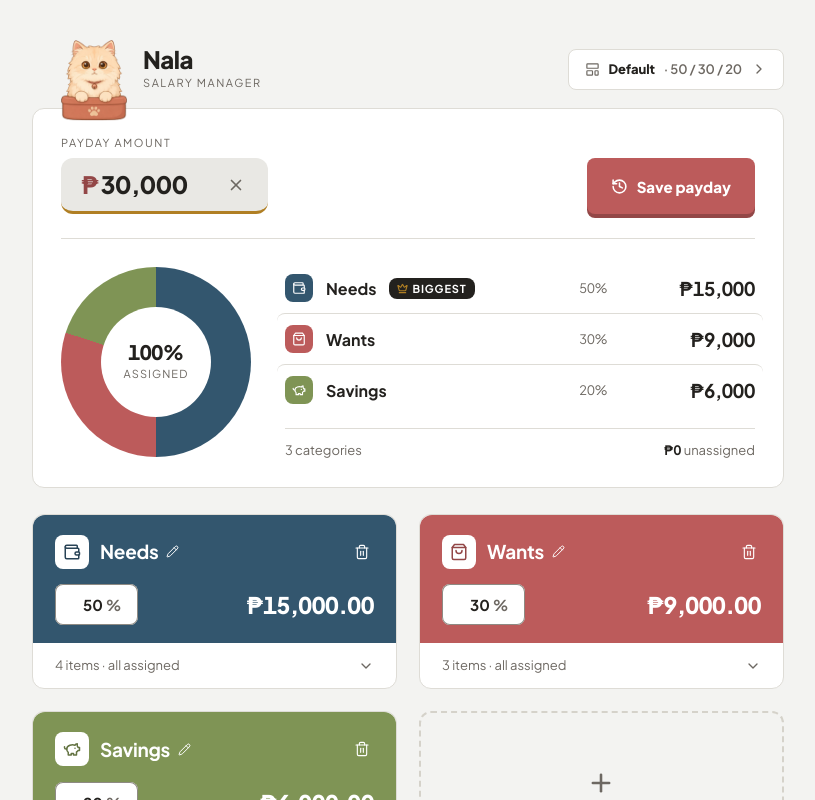
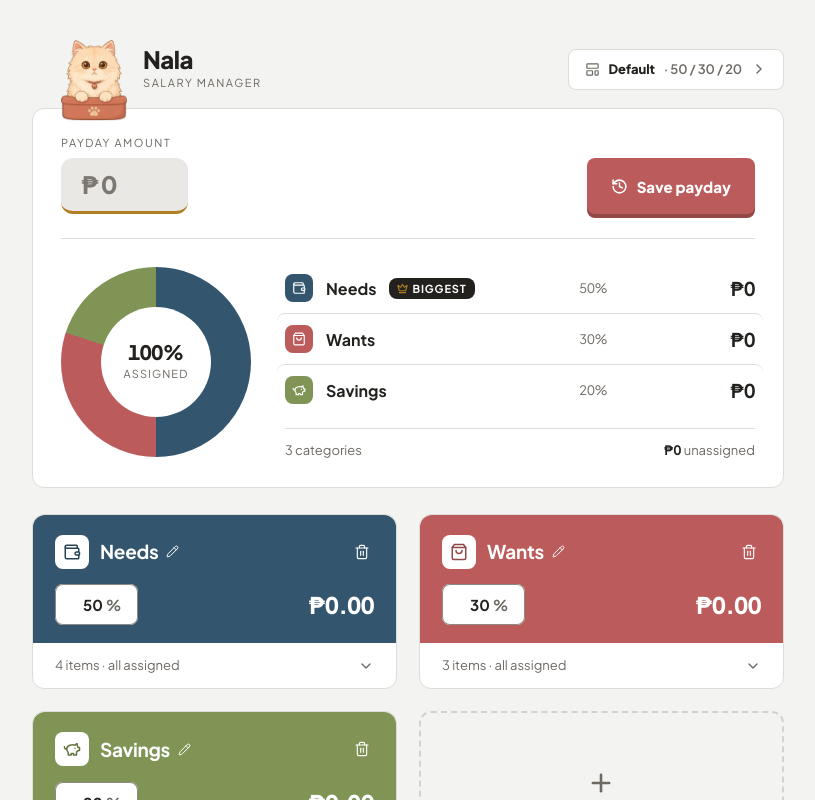
Before and after one commit to jiro1106/salary-manager, a React (Vite) app: page / in a window 1280 px wide. Shown: the top 800 px of the page, without its empty margins (232-1047 px from the left). Built offline with nearby package versions, Linux system fonts and the light colour scheme; the HTML template or start-up script is replaced by a standard one.

Commit message:
fixe default amount

```diff
--- a/src/App.tsx
+++ b/src/App.tsx
@@ -22,7 +22,7 @@ type View = "home" | "templates";
 
 export default function App() {
   const [view, setView] = useState<View>("home");
-  const [salary, setSalary] = useState<number>(30000);
+  const [salary, setSalary] = useState<number>(0);
   const [categories, setCategories] = useState<Category[]>(defaultCategories());
   const [history, setHistory] = useState<HistoryEntry[]>([]);
   const [savedFlash, setSavedFlash] = useState(false);
```
Also changed, not shown: vercel.json (added).
